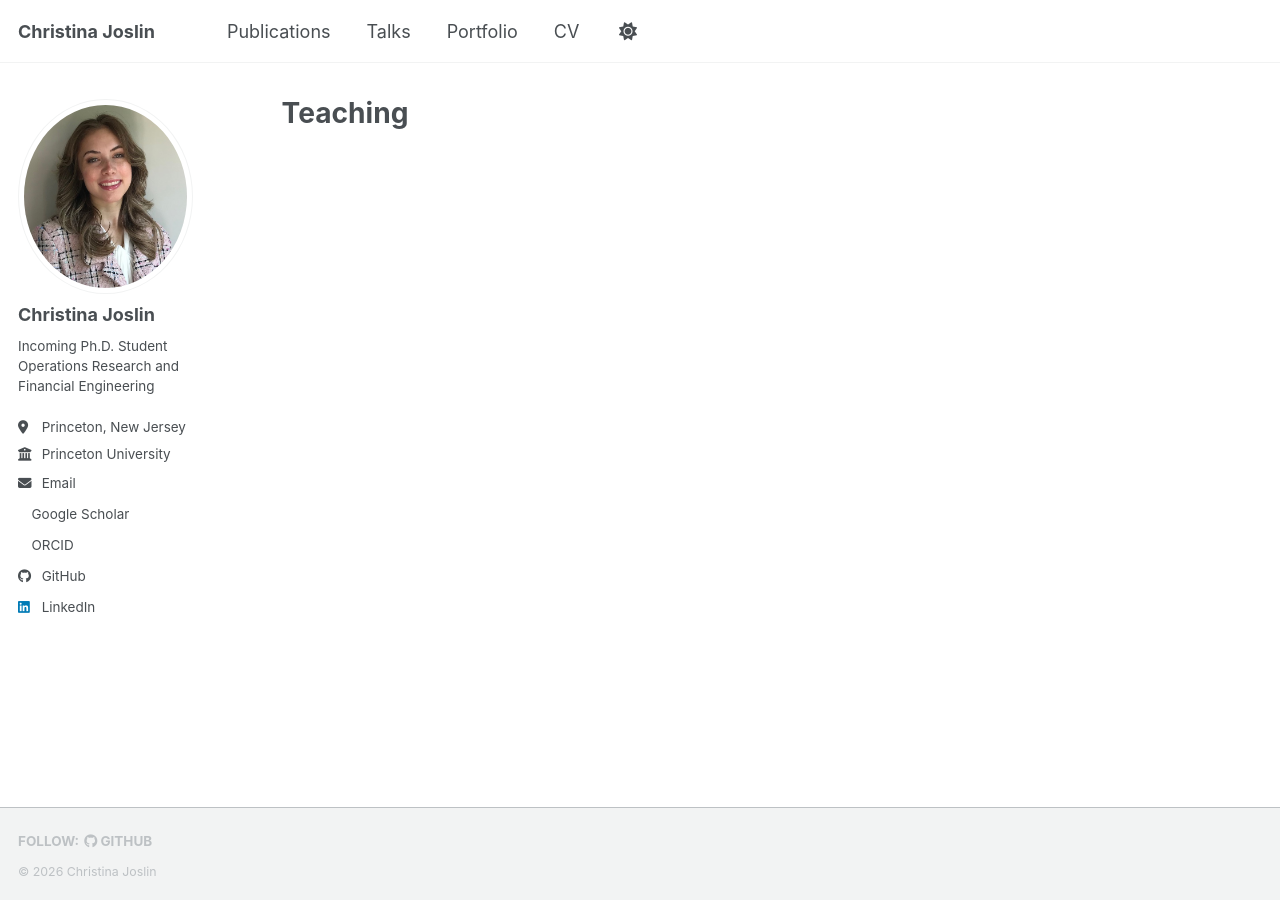
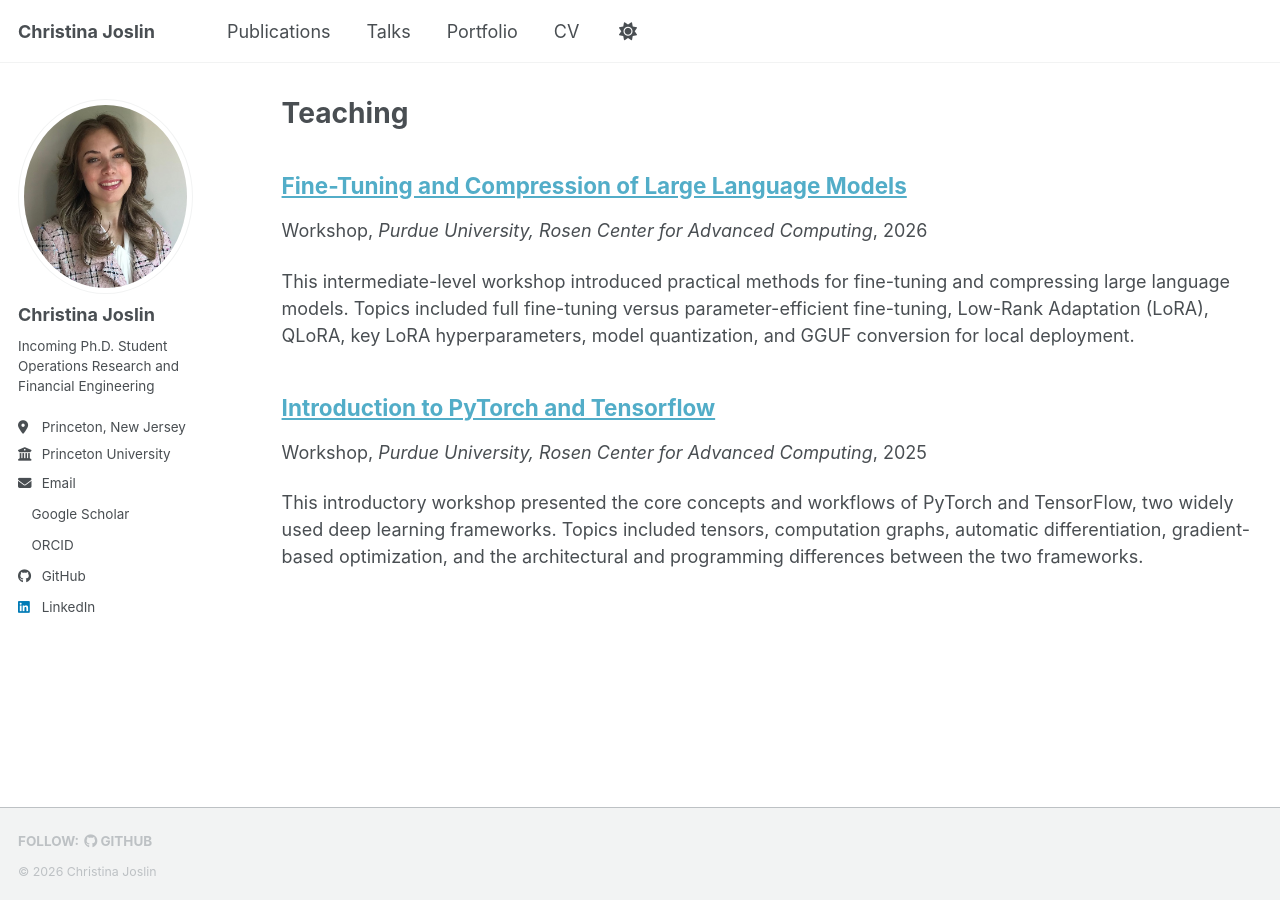
Before and after one commit to christinajoslin/christinajoslin.github.io, a Jekyll site: the page built from _pages/teaching.html, in a window 1280 px wide. Built offline with Jekyll 4.4.1, drawn with Linux system fonts in a browser that asks for light colours; a style sheet for code colours, icons or effects is not loaded.

Commit message:
Add teaching

```diff
--- a/_config.yml
+++ b/_config.yml
@@ -221,9 +221,9 @@ kramdown:
 
 # These settings control the types of collections used by the template
 collections:
-  # teaching:
-    # output: true
-    # permalink: /:collection/:path/
+  teaching:
+    output: true
+    permalink: /:collection/:path/
   publications:
     output: true
     permalink: /:collection/:path/
--- /dev/null
+++ b/_teaching/2025-fall-teaching-1.md
@@ -0,0 +1,17 @@
+---
+title: "Introduction to PyTorch and Tensorflow"
+collection: teaching
+type: "Workshop"
+permalink: /teaching/2025-fall-teaching-1
+venue: "Purdue University, Rosen Center for Advanced Computing"
+date: 2025-10-10
+location: "West Lafayette, IN, USA"
+---
+
+This introductory workshop presented the core concepts and workflows of PyTorch and TensorFlow, two widely used deep learning frameworks. Topics included tensors, computation graphs, automatic differentiation, gradient-based optimization, and the architectural and programming differences between the two frameworks.
+
+The session also provided hands-on demonstrations of building and training simple neural networks in both PyTorch and TensorFlow, from defining model layers to implementing complete training loops.
+
+[View workshop slides](https://1drv.ms/p/c/3fd70fe294678b56/IQBr5fxd_xmoTqr8uwsXLDdsAVTDsfS5YTlm5eQECWKS7zk?e=uMIBJg)
+
+[View Jupyter notebook](https://colab.research.google.com/drive/1DtW13dboXE6MF-qwUM6aH96xd8FTbRin?usp=sharing)
--- /dev/null
+++ b/_teaching/2026-spring-teaching-1.md
@@ -0,0 +1,15 @@
+---
+title: "Fine-Tuning and Compression of Large Language Models"
+collection: teaching
+type: "Workshop"
+permalink: /teaching/2026-spring-teaching-1
+venue: "Purdue University, Rosen Center for Advanced Computing"
+date: 2026-04-03
+location: "West Lafayette, IN, USA"
+---
+
+This intermediate-level workshop introduced practical methods for fine-tuning and compressing large language models. Topics included full fine-tuning versus parameter-efficient fine-tuning, Low-Rank Adaptation (LoRA), QLoRA, key LoRA hyperparameters, model quantization, and GGUF conversion for local deployment.
+
+The workshop also provided a step-by-step walkthrough of fine-tuning Mistral 7B with Unsloth and running the resulting model locally with Ollama, with an emphasis on the accuracy, efficiency, and deployment tradeoffs among different fine-tuning approaches.
+
+[View workshop slides](https://1drv.ms/p/c/3fd70fe294678b56/IQAz4A-mTDJsSqmmOLRWFvs8AfArBf2UZrtmfSs1DUisuYw?e=HEh9ox)
```
